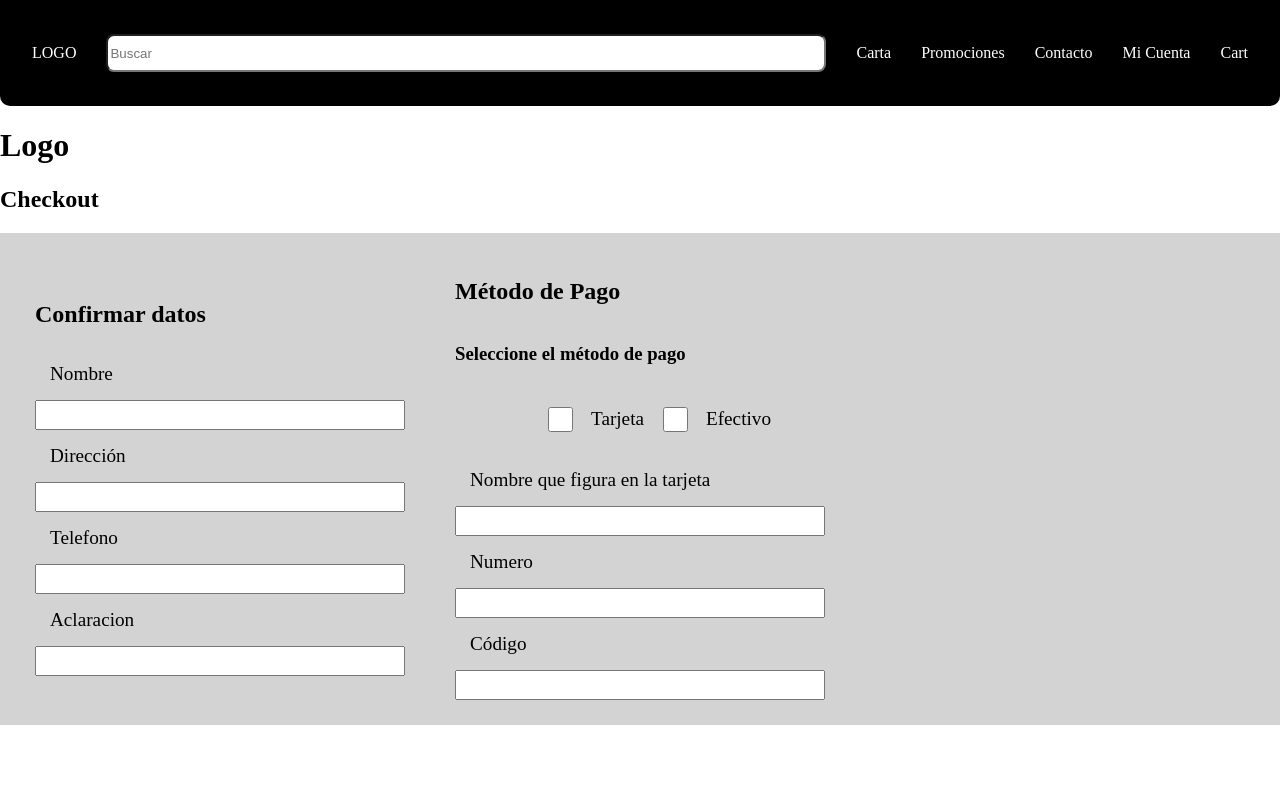
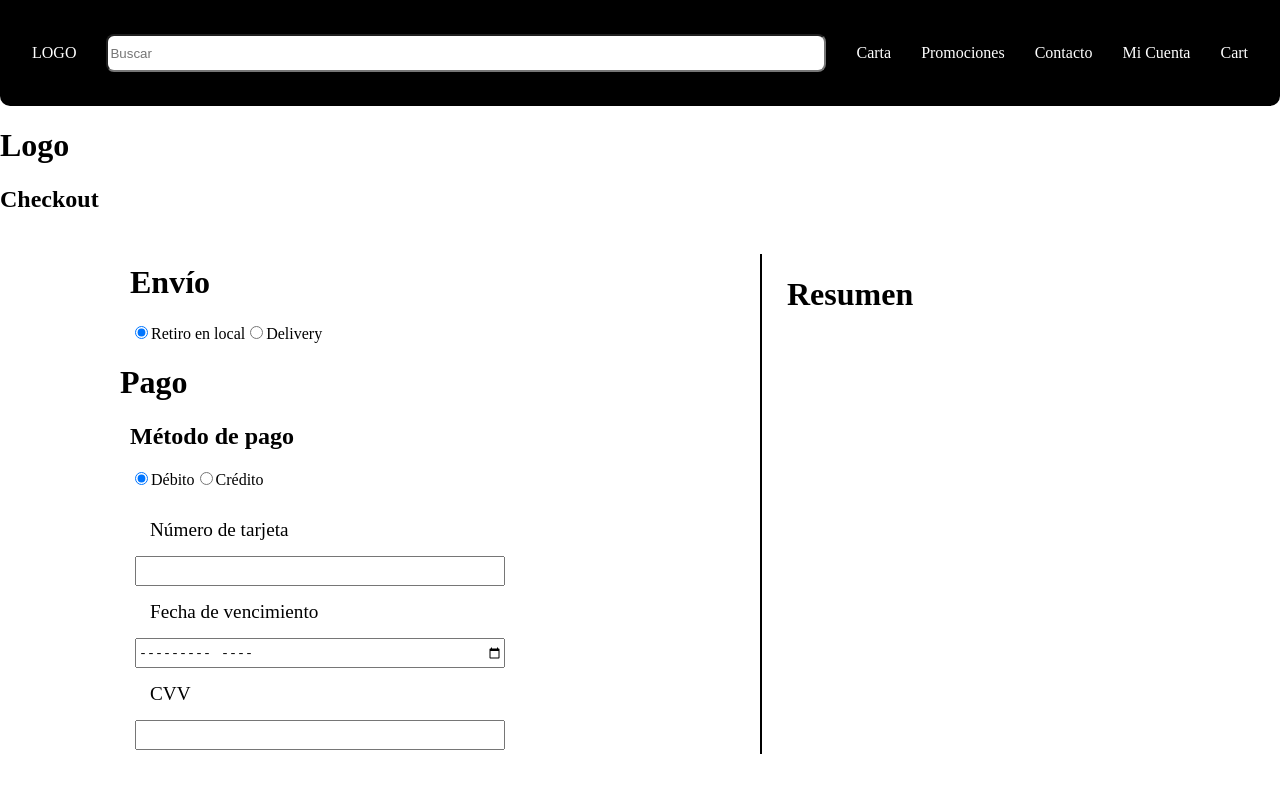
Before and after one commit to No-Country/c9-20-javareact-fulltime, a React (Vite) app in the folder frontend/: page /checkout in a window 1280 px wide. Shown: the top 788 px of the page. Built offline with nearby package versions, Linux system fonts and the light colour scheme.

Commit message:
Dynamics 1

```diff
--- a/frontend/src/pages/Checkout/Checkout.jsx
+++ b/frontend/src/pages/Checkout/Checkout.jsx
@@ -1,14 +1,17 @@
-import React from "react";
+import React, { useState } from "react";
 import { useSelector } from "react-redux";
 import {
 	CheckCart,
 	CheckContainer,
 	CheckData,
-	CheckPayment,
+	Unwrapped,
 } from "./CheckoutStyled.jsx";
+import { Button, DivCol } from "../../styled-components/layout/layout.styled"
 
 const Checkout = () => {
-	const cart = useSelector((state) => state.card);
+	const cart = useSelector(state => state.card);
+	const [selectedDeliveryOption, setSelectedDeliveryOption] = useState('local');
+	const [selectedPaymentOption, setSelectedPaymentOption] = useState('debito');
 	console.log(cart);
 	return (
 		<>
@@ -16,6 +19,89 @@ const Checkout = () => {
 			<h2 className="text-center">Checkout</h2>
 			<CheckContainer>
 				<CheckData>
+					<div>
+						<h1>Envío</h1>
+						<input
+							type="radio"
+							id="local"
+							name="checkEnv"
+							checked={selectedDeliveryOption === 'local'}
+							onChange={() => setSelectedDeliveryOption('local')}
+						/>
+						<label htmlFor="">Retiro en local</label>
+						<input
+							type="radio"
+							id="delivery"
+							name="checkEnv"
+							checked={selectedDeliveryOption === 'delivery'}
+							onChange={() => setSelectedDeliveryOption('delivery')}
+						/>
+						<label htmlFor="">Delivery</label>
+					</div>
+					<h1>Pago</h1>
+					<div>
+						<h2>Método de pago</h2>
+						<input
+							type="radio"
+							id="debito"
+							name="check"
+							checked={selectedPaymentOption === 'debito'}
+							onChange={() => setSelectedPaymentOption('debito')}
+						/>
+						<label htmlFor="">Débito</label>
+						<input
+							type="radio"
+							id="credito"
+							name="check"
+							checked={selectedPaymentOption === 'credito'}
+							onChange={() => setSelectedPaymentOption('credito')}
+						/>
+						<label htmlFor="">Crédito</label>
+					</div>
+					{selectedPaymentOption === 'debito' && (
+						<form action="">
+							<label htmlFor="">Número de tarjeta</label>
+							<input type="number" name="numberCard" id="" />
+							<label htmlFor="">Fecha de vencimiento</label>
+							<input type="month" name="numberCvv" id="" />
+							<label htmlFor="">CVV</label>
+							<input type="password" name="numberCvv" id="" />
+						</form>
+					)}
+					{selectedPaymentOption === 'credito' && (
+						<Unwrapped >
+							<select>
+								<option>Seleccionar Tarjeta</option>
+								<option>VISA</option>
+								<option>MASTERCARD</option>
+
+							</select>
+						</Unwrapped>
+					)}
+				</CheckData>
+				<CheckCart>
+					<h1>Resumen</h1>
+					{cart.map((cr) => (
+						<DivCol key={cr.id}>
+							{cr.name}
+							<br />
+							Subtotal: ${cr.subTotal}
+							<br />
+							Envío
+							<br />
+							Total: ${cr.total}
+						</DivCol>
+					))}
+				</CheckCart>
+			</CheckContainer>
+		</>
+	);
+};
+
+export default Checkout;
+
+
+/* <CheckData>
 					<form>
 						<h2>Confirmar datos</h2>
 						<label htmlFor="name">Nombre</label>
@@ -27,36 +113,127 @@ const Checkout = () => {
 						<label htmlFor="aclaracion">Aclaracion</label>
 						<input type="text" />
 					</form>
-				</CheckData>
+				</CheckData> */
+
+
+/*
+<h1>Logo</h1>
+			<h2 className="text-center">Checkout</h2>
+			<CheckContainer>
 				<CheckPayment>
 					<form>
-						<h2>Método de Pago</h2>
-						<h3>Seleccione el método de pago</h3>
+						<h2>Envío</h2>
 						<div>
 							<input type="checkbox" name="card" id="" />
-							<label htmlFor="">Tarjeta</label>
+							<label htmlFor="">Retiro en local</label>
 							<input type="checkbox" name="cash" id="" />
-							<label htmlFor="">Efectivo</label>
+							<label htmlFor="">Delivery</label>
 						</div>
-						<label htmlFor="name">Nombre que figura en la tarjeta</label>
-						<input type="text" />
-						<label htmlFor="name">Numero</label>
-						<input type="text" />
-						<label htmlFor="name">Código</label>
-						<input type="password" name="code" id="" />
+						<h2>Pago</h2>
+						<br />
+						<div>
+							<input type="checkbox" name="card" id="" />
+							<label htmlFor="">Débito</label>
+							<input type="checkbox" name="cash" id="" />
+							<label htmlFor="">Crédito</label>
+						</div>
+						<label htmlFor="name">Numero de la tarjeta</label>
+						<input type="number"/>
+						<label htmlFor="date">Fecha de vencimiento</label>
+						<input type="date" />
+						<label htmlFor="name">CVV</label>
+						<input type="number" name="code" id="" />
 					</form>
+					<Button>Confirmar</Button>
 				</CheckPayment>
+
 				<CheckCart>
+					<h1>Resumen</h1>
 					{cart.map((cr) => (
-						<div key={cr.id}>
+						<DivCol key={cr.id}>
 							{cr.name}
-							{cr.name}
-						</div>
+							<br />
+							Subtotal: ${cr.subTotal}
+							<br />
+							Envío
+							<br />
+							Total: ${cr.total}
+						</DivCol>
 					))}
 				</CheckCart>
-			</CheckContainer>
-		</>
-	);
-};
 
-export default Checkout;
+			</CheckContainer> */
+
+/* <div>
+	<input
+		type="checkbox"
+		name="check"
+		checked={checkbox1}
+		onChange={() => {
+			setCheckbox1(!checkbox1);
+			setCheckbox2(false);
+		}}
+	/>
+	Checkbox 1
+
+	<input
+		type="checkbox"
+		name="check"
+		checked={checkbox2}
+		onChange={() => {
+			setCheckbox2(!checkbox2);
+			setCheckbox1(false);
+		}}
+	/>
+	Checkbox 2
+
+	{checkbox1 && (
+		<div>Vista si Checkbox 1 está seleccionado</div>
+	)}
+	{checkbox2 && (
+		<div>Vista si Checkbox 2 está seleccionado</div>
+	)}
+</div> */
+
+/*
+<div>
+					<form>
+						<h2>Envío</h2>
+						<div>
+							<input type="checkbox" name="card" id="" checked={checkbox1}
+								onChange={() => {
+									setCheckbox1(!checkbox1);
+									setCheckbox2(false);
+								}} />
+							<label htmlFor="">Retiro en local</label>
+							<input type="checkbox" name="cash" id="" checked={checkbox2}
+								onChange={() => {
+									setCheckbox2(!checkbox2);
+									setCheckbox1(false);
+								}} />
+							<label htmlFor="">Delivery</label>
+						</div>
+						{checkbox1 && (
+							<div>
+								<h2>Pago</h2>
+								<br />
+								<div>
+									<input type="checkbox" name="card" id="" />
+									<label htmlFor="">Débito</label>
+									<input type="checkbox" name="cash" id="" />
+									<label htmlFor="">Crédito</label>
+								</div>
+								<label htmlFor="name">Numero de la tarjeta</label>
+								<input type="number" />
+								<label htmlFor="date">Fecha de vencimiento</label>
+								<input type="date" />
+								<label htmlFor="name">CVV</label>
+								<input type="number" name="code" id="" /></div>
+						)}
+						{checkbox2 && (
+							<div>Vista si Checkbox 2 está seleccionado</div>
+						)}
+					</form>
+
+				</div>
+*/
--- a/frontend/src/pages/Checkout/CheckoutStyled.jsx
+++ b/frontend/src/pages/Checkout/CheckoutStyled.jsx
@@ -1,15 +1,17 @@
 import styled from 'styled-components'
 
 export const CheckContainer = styled.div`
-background-color: lightgray;
 display: flex;
 flex-wrap: wrap;
 justify-content: center;
 align-items: center;
+justify-content: space-around;
+max-height: 100vh;
 div{
     margin: 10px;
     width: 400px;
 }
+
 
 `
 export const CheckData = styled.div`
@@ -25,35 +27,46 @@ form{
         height: 30px;
     }
 }
+`;
 
-`
-export const CheckPayment = styled.div`
-form{
-    display: flex;
-    flex-direction: column;
-    margin: 15px;
-    div{
-        height: 50px;
-        display: flex;
-        justify-content: center;
-        align-items: center;
-        input{
-            height: 25px;
-            width: 25px;
-        }
-    }
-    label{
-        font-size: 1.2rem;
-        margin: 15px;
-    }
-    input{
-        height: 30px;
-    }
-}
-
-`
 export const CheckCart = styled.div`
 display: flex;
 flex-direction: column;
-
-`
+background-color: #ffffff;
+border-left: 2px solid black;
+height: 500px;
+h1{
+    margin-left: 25px;
+}
+`;
+export const Unwrapped = styled.div`
+select {
+    position: relative;
+    -webkit-appearance: button;
+    -webkit-box-sizing: border-box;
+    -moz-box-sizing: border-box;
+    box-sizing: border-box;
+    display: inline-block;
+    vertical-align: middle;
+    height: 2.2em;
+    margin: 2px;
+    padding: 0.3em 0.6em;
+    background: white;
+    border: 1px solid #aaaaaa;
+    border-radius: 0.3em;
+    box-shadow: inset 0 1px 2px rgba(255, 255, 255, 0.3),
+    0 1px 2px rgba(0, 0, 0, 0.4);
+    font-family: "Helvetica Neue", Helvetica, Arial, sans-serif;
+    font-size: 0.85em;
+    font-weight: normal;
+    overflow: hidden;
+    text-shadow: 0 1px 0 white;
+    -webkit-transition: box-shadow 200ms, border-color 200ms;
+    -moz-transition: box-shadow 200ms, border-color 200ms;
+    transition: box-shadow 200ms, border-color 200ms;
+    white-space: nowrap;
+    select option {
+    text-shadow: none;
+}
+    }
+`;
--- a/frontend/src/styled-components/layout/layout.styled.jsx
+++ b/frontend/src/styled-components/layout/layout.styled.jsx
@@ -16,6 +16,7 @@ export const Div = styled.div`
     flex-wrap: wrap;
     gap: ${({ gap }) => gap || "0px"};
 `;
+//TODO Div responsive abierto a modificar */
 export const DivCol = styled.div`
     display: flex;
     flex-direction: column;
```
Also changed, not shown: 1 other file (tests, documents, lock files or other folders).
